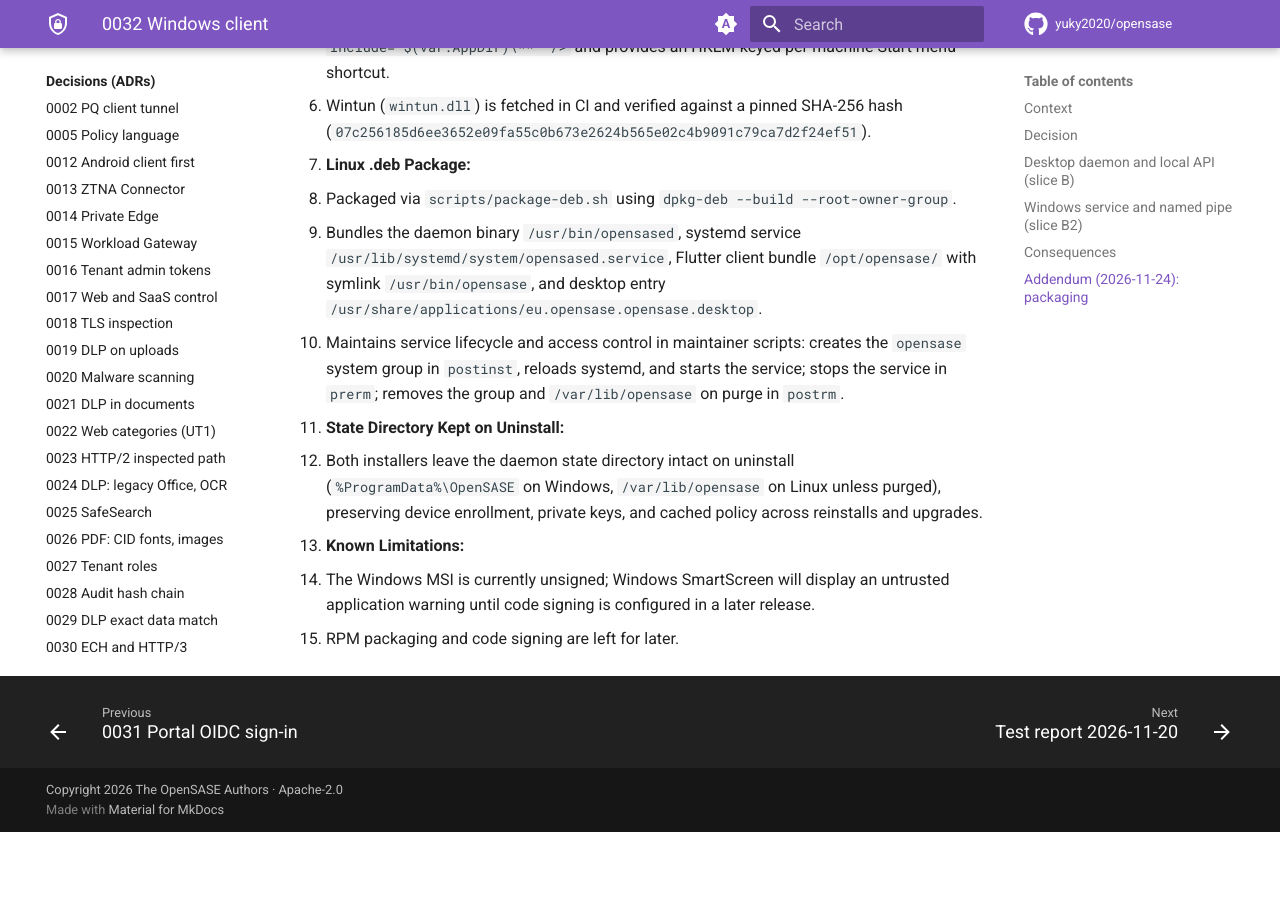
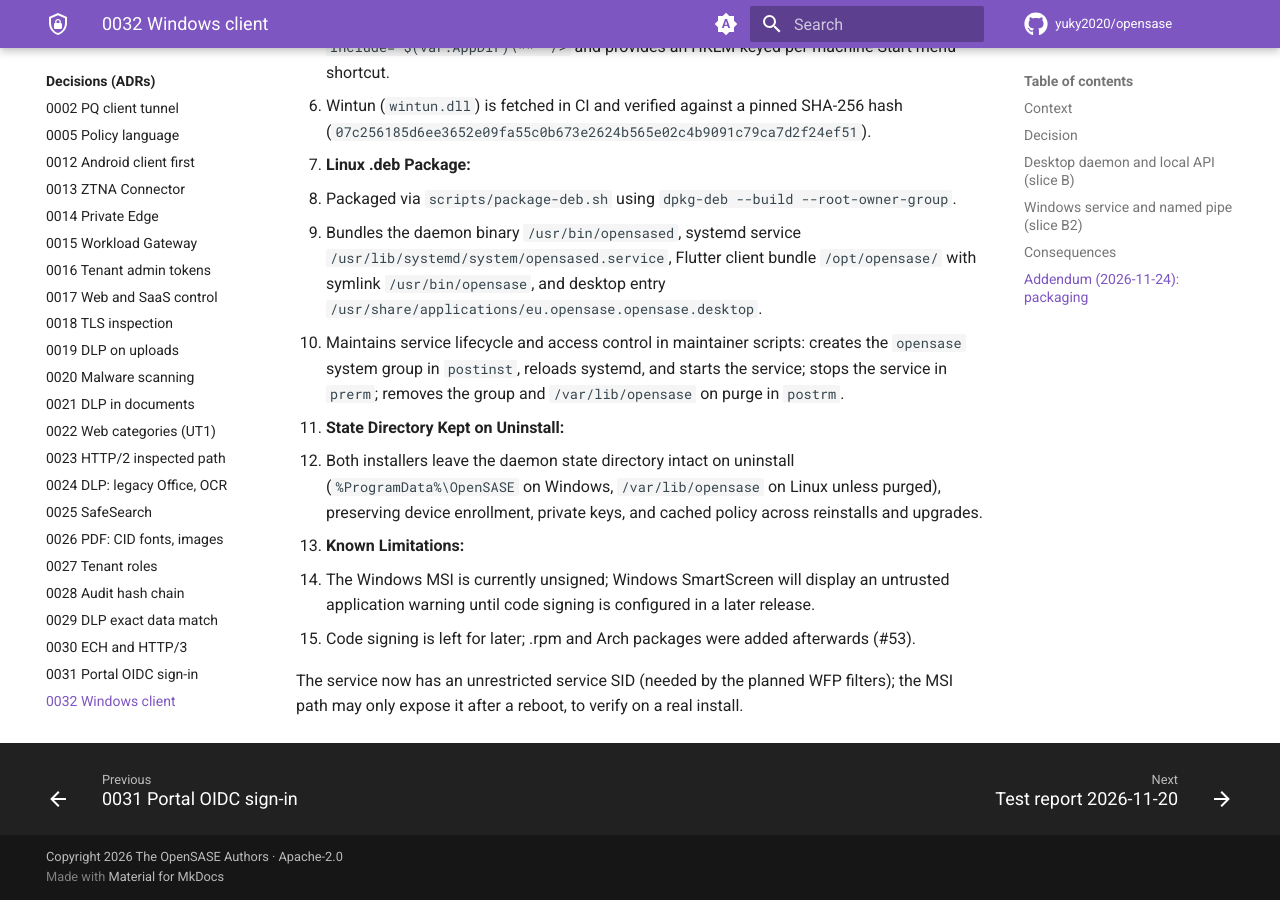
Before and after one commit to yuky2020/opensase, an MkDocs documentation site: the page built from docs/adr/0032-windows-client.md, in a window 1280 px wide and 900 px high, scrolled down 6020 px. Built offline with MkDocs 1.6.1 and Material for MkDocs 9.7.7, drawn with Linux system fonts in a browser that asks for light colours; comment, search, counter and statistics services are not loaded; before the commit the page ends 6852 px from its top, so only the background shows below that.

Commit message:
feat(windows): unrestricted service SID for opensased (SCM and MSI)
Prerequisite for the WFP kill switch filters, which match the daemon by
its service SID (research #38). The MSI path may expose the SID only
after a reboot; to verify on a real install.

Closes #56

Co-Authored-By: Claude Opus 5.5 <noreply@anthropic.com>
Claude-Session: https://claude.ai/code/session_01VPBhu86tXpyyYhpMKbdUa6

```diff
--- a/docs/adr/0032-windows-client.md
+++ b/docs/adr/0032-windows-client.md
@@ -126,4 +126,6 @@ Slice D delivers automated desktop packaging for Windows and Linux built in CI:
 
 4. **Known Limitations:**
    - The Windows MSI is currently unsigned; Windows SmartScreen will display an untrusted application warning until code signing is configured in a later release.
-   - RPM packaging and code signing are left for later.
+   - Code signing is left for later; .rpm and Arch packages were added afterwards (#53).
+
+The service now has an unrestricted service SID (needed by the planned WFP filters); the MSI path may only expose it after a reboot, to verify on a real install.
```
Also changed, not shown: 2 other files.
